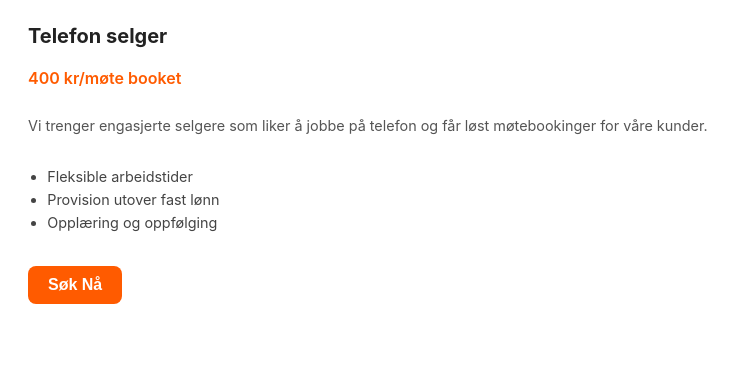
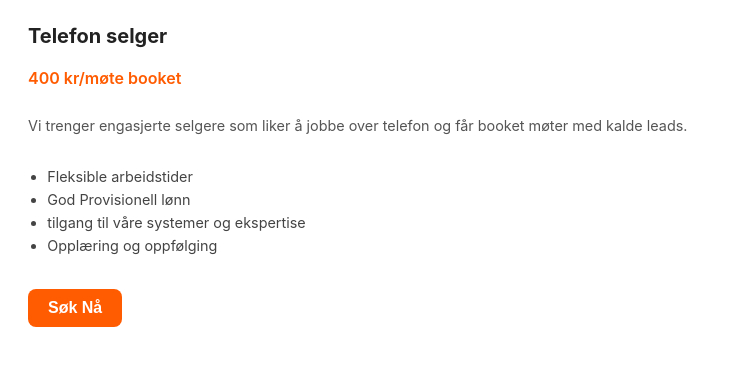
Before and after one commit to Damianhch/Employment-paginated-asoldi-form, a React (Vite) app: page / in a window 1280 px wide. Shown: the top 366 px of the page, without its empty margins (0-742 px from the left). Built offline with nearby package versions, Linux system fonts and the light colour scheme; the HTML template or start-up script is replaced by a standard one.

Commit message:
Update job description and benefits in Page1 component

```diff
--- a/src/components/Page1.tsx
+++ b/src/components/Page1.tsx
@@ -10,11 +10,12 @@ export default function Page1({ onNext }: Page1Props) {
       <h2 className="page1-title">Telefon selger</h2>
       <p className="page1-pay">400 kr/møte booket</p>
       <p className="page1-pitch">
-        Vi trenger engasjerte selgere som liker å jobbe på telefon og får løst møtebookinger for våre kunder.
+        Vi trenger engasjerte selgere som liker å jobbe over telefon og får booket møter med kalde leads.
       </p>
       <ul className="page1-benefits">
         <li>Fleksible arbeidstider</li>
-        <li>Provision utover fast lønn</li>
+        <li>God Provisionell lønn</li>
+        <li>tilgang til våre systemer og ekspertise</li>
         <li>Opplæring og oppfølging</li>
       </ul>
       <button type="button" className="btn-primary" onClick={onNext}>
```
